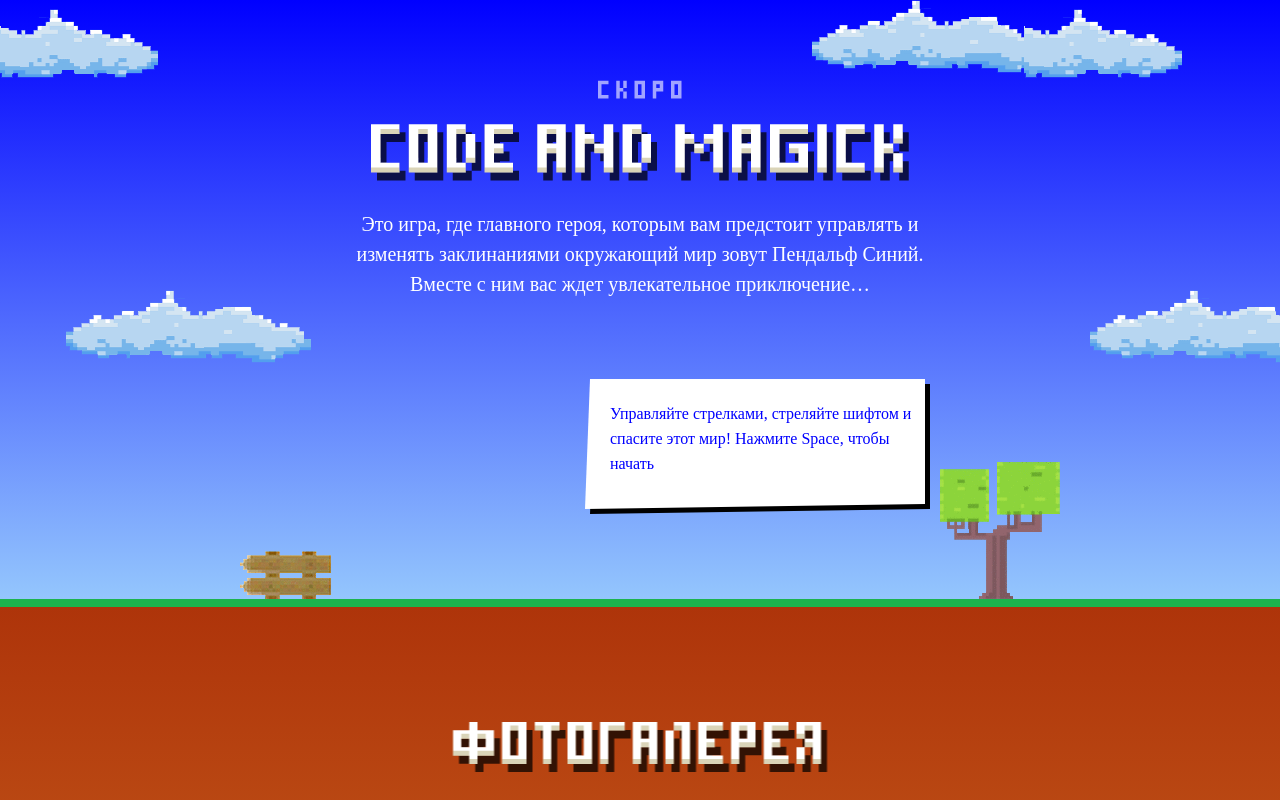
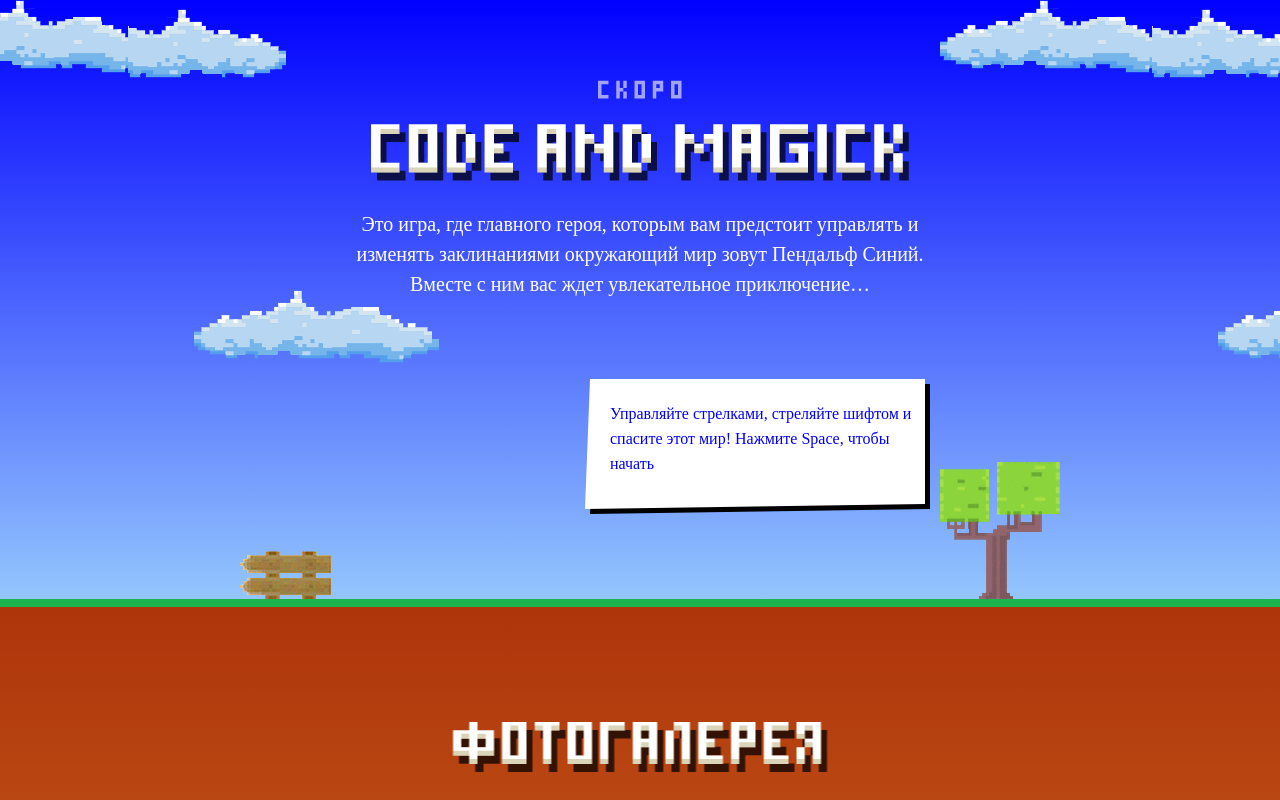
Before and after one commit to verbaux/6241-code-and-magick, a website built with webpack: page build/index.html in a window 1280 px wide. Shown: the top 800 px of the page. Built offline with nearby package versions, Linux system fonts and the light colour scheme; no server answers; a web font is replaced by a local one.

Commit message:
Somefix for IE11 and Firefox

```diff
--- a/src/game.js
+++ b/src/game.js
@@ -825,7 +825,9 @@ module.exports = function() {
        * @private
        */
       _moveBackground: function() {
-        this.containerWithMoveBackground.style.backgroundPositionX = window.scrollY * 2 + 'px';
+        var scrollPositionY = window.pageYOffset || window.scrollY;
+
+        this.containerWithMoveBackground.style.backgroundPosition = 'calc(50% + ' + scrollPositionY * 2 + 'px) top';
       },
 
       /**
--- a/src/main.js
+++ b/src/main.js
@@ -38,7 +38,7 @@
       urlPicturesArray = [],
       currentPictureNumber = 0;
 
-    galleryPicturesArray.forEach(function(urlPicture) {
+    [].forEach.call(galleryPicturesArray, function(urlPicture) {
       urlPicturesArray.push(urlPicture.src);
     });
 
```
Also changed, not shown: build/index.html, 1 other file.
